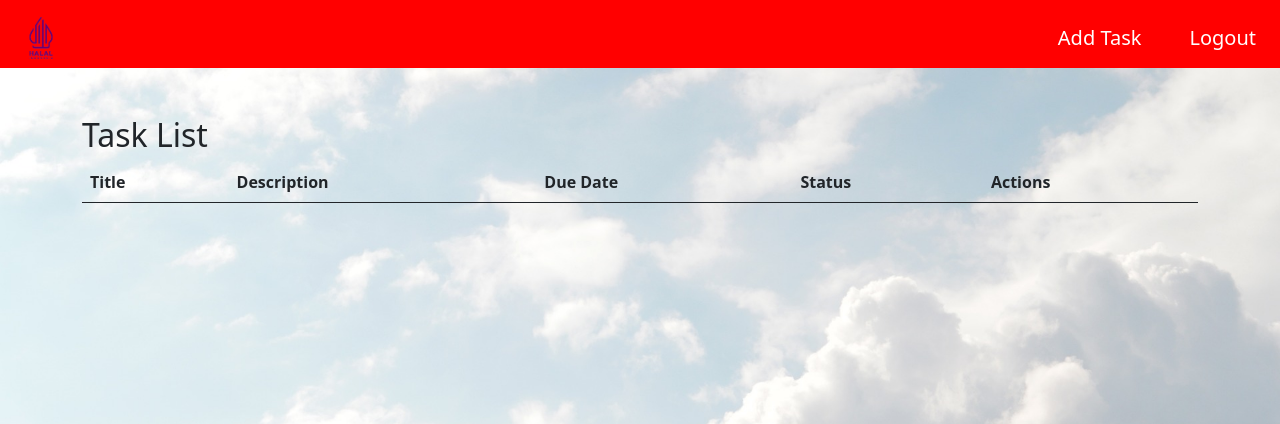
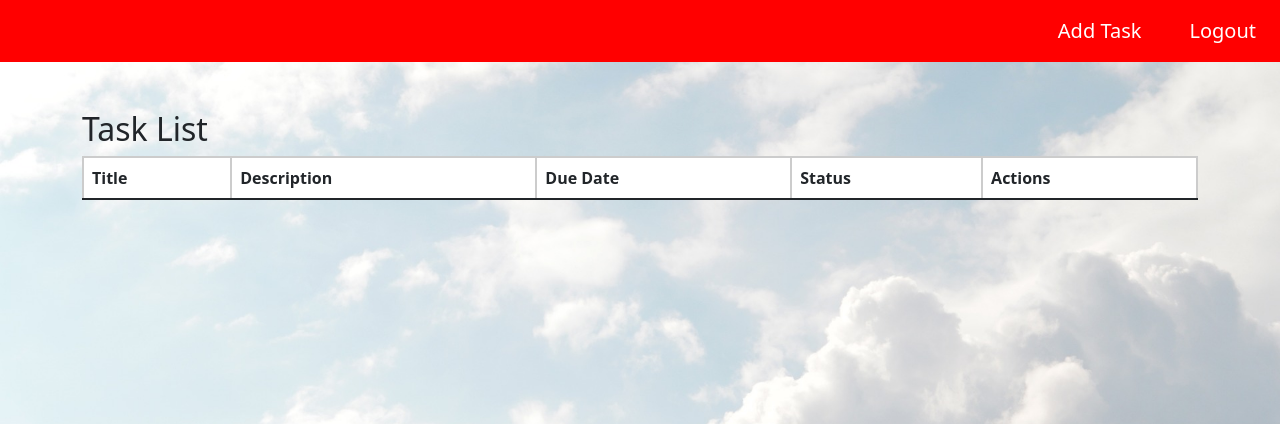
Before and after one commit to Volts2/TodoList, a PHP site: the page made by To do/index.php in a window 1280 px wide. Shown: the top 424 px of the page. Run offline with PHP 8.4, Linux system fonts and the light colour scheme; a user stored in the database is signed in; data comes from the database, SQL or seed files in the repository; lists and menus that the app fills with data are empty; some libraries are stand-ins or nearby versions.

Commit message:
perubahan farhan

```diff
--- a/To do/add_task_form.php
+++ b/To do/add_task_form.php
@@ -12,7 +12,7 @@
 <body>
 <nav class="navbar navbar-expand-md bg">
     <a href="index.php" class="navbar-brand fs-3 ms-3 text-white">
-        <img src="logo.png" alt="Logo" class="logo">
+        <!-- <img src="logo.png" alt="Logo" class="logo"> -->
     </a>
     <button class="navbar-toggler me-3 text-white" type="button" data-bs-toggle="collapse" data-bs-target="#btn">
         <i class='bx bx-menu bx-md'></i>
--- a/To do/edit_task.php
+++ b/To do/edit_task.php
@@ -61,7 +61,7 @@ $conn->close();
 <body>
 <nav class="navbar navbar-expand-md bg">
     <a href="index.php" class="navbar-brand fs-3 ms-3 text-white">
-        <img src="logo.png" alt="Logo" class="logo">
+        <!-- <img src="logo.png" alt="Logo" class="logo"> -->
     </a>
     <button class="navbar-toggler me-3 text-white" type="button" data-bs-toggle="collapse" data-bs-target="#btn">
         <i class='bx bx-menu bx-md'></i>
@@ -96,7 +96,7 @@ $conn->close();
                 <label style="margin-right: 5px;">Due Date : </label>
                 <input type="date" name="due_date" style="border: solid 2px rgb(149, 145, 145);" value="<?php echo $due_date; ?>">
             </div>
-            <input type="submit" value="Save Changes" style="margin-bottom: 5px;margin-left:20%;margin-right:20%;border: solid 2px rgb(149, 145, 145);">
+            <input type="submit" value="Save Changes" style="margin-bottom: 5px;margin-left:20%;margin-right:20%;border: solid 2px rgb(149, 145, 145);border-radius: 5px;">
     </div>
     </form>
 </body>
--- a/To do/index.php
+++ b/To do/index.php
@@ -8,12 +8,14 @@
     <link href="https://cdn.jsdelivr.net/npm/bootstrap@5.0.2/dist/css/bootstrap.min.css" rel="stylesheet" integrity="sha384-EVSTQN3/azprG1Anm3QDgpJLIm9Nao0Yz1ztcQTwFspd3yD65VohhpuuCOmLASjC" crossorigin="anonymous">
     <link rel="stylesheet" href="style.css">
     <link href='https://unpkg.com/boxicons@2.1.4/css/boxicons.min.css' rel='stylesheet'>
+    <link href="https://cdnjs.cloudflare.com/ajax/libs/twitter-bootstrap/5.3.0/css/bootstrap.min.css" rel="stylesheet" />
+    <link href="https://cdn.datatables.net/1.13.6/css/dataTables.bootstrap5.min.css" rel="stylesheet">
 </head>
 
 <body>
     <nav class="navbar navbar-expand-md bg">
         <a href="index.php" class="navbar-brand fs-3 ms-3 text-white">
-        <img src="logo.png" alt="Logo" class="logo">
+            <!-- <img src="#" alt="Logo" class="logo"> -->
         </a>
         <button class="navbar-toggler me-3 text-white" type="button" data-bs-toggle="collapse" data-bs-target="#btn">
             <i class='bx bx-menu bx-md'></i>
@@ -46,10 +48,37 @@
     <div class="container mt-5">
         <h2>Task List</h2>
         <div class="table-responsive">
+            <table class="table table-striped" style="width:100%">
+                <style>
+                    .table-striped .description-column {
+                        max-width: 400px;
+                        word-wrap: break-word;
+                    }
 
-            <table class="table">
+                    .table {
+                        border: 2px solid #ccc;
+                        border-collapse: collapse;
+                    }
+
+                    .table th,
+                    .table td {
+                        border: 2px solid #ccc;
+                        padding: 8px;
+                    }
+
+                    .table-header {
+                        border: 2px solid #ccc;
+                        background-color: #f8f9fa;
+                        /* Warna latar belakang header */
+                    }
+
+                    .table-header th {
+                        /* border-bottom: 2px solid #ccc; */
+                        /* Garis di bawah kolom thead */
+                    }
+                </style>
                 <thead>
-                    <tr>
+                    <tr class="table-header">
                         <th>Title</th>
                         <th>Description</th>
                         <th>Due Date</th>
@@ -102,7 +131,7 @@
                     while ($row = $result->fetch_assoc()) {
                         echo '<tr>';
                         echo '<td>' . $row['title'] . '</td>';
-                        echo '<td>' . $row['description'] . '</td>';
+                        echo '<td class="description-column">' . $row['description'] . '</td>';
                         echo '<td>' . $row['due_date'] . '</td>';
                         echo '<td>' . $row['status'] . '</td>';
                         echo '<td class="d-flex align-items-center">';
@@ -115,9 +144,9 @@
                         echo '<option value="Done">Done</option>';
                         echo '</select>';
                         echo '<input type="submit" name="updateStatus" value="Update Status" class="btn btn-primary btn-sm ms-2 mt-2">';
+                        echo '<a href="edit_task.php?id=' . $row['id'] . '" class="btn btn-secondary btn-sm ms-2 mt-2" style="height: 30.6px;">Edit</a>';
+                        echo '<a href="index.php?delete=' . $row['id'] . '" class="btn btn-danger btn-sm ms-2 mt-2" style="height: 30.6px;">Delete</a>';
                         echo '</form>';
-                        echo '<a href="edit_task.php?id=' . $row['id'] . '" class="btn btn-secondary btn-sm ms-2">Edit</a>';
-                        echo '<a href="index.php?delete=' . $row['id'] . '" class="btn btn-danger btn-sm ms-2">Delete</a>';
                         echo '</td>';
                         echo '</tr>';
                     }
@@ -130,6 +159,11 @@
     </div>
 
     <script src="https://cdn.jsdelivr.net/npm/bootstrap@5.0.2/dist/js/bootstrap.bundle.min.js" integrity="sha384-MrcW6ZMFYlzcLA8Nl+NtUVF0sA7MsXsP1UyJoMp4YLEuNSfAP+JcXn/tWtIaxVXM" crossorigin="anonymous"></script>
+    <!--jquery-->
+    <script type="text/javascript" src="https://code.jquery.com/jquery-3.7.0.js"></script>
+    <!--DataTables-->
+    <script src="https://cdn.datatables.net/1.13.6/js/jquery.dataTables.min.js"></script>
+    <script src="https://cdn.datatables.net/1.13.6/js/dataTables.bootstrap5.min.js"></script>
 </body>
 
 </html>
```
Lines whose indentation alone changed are shown as unchanged.
